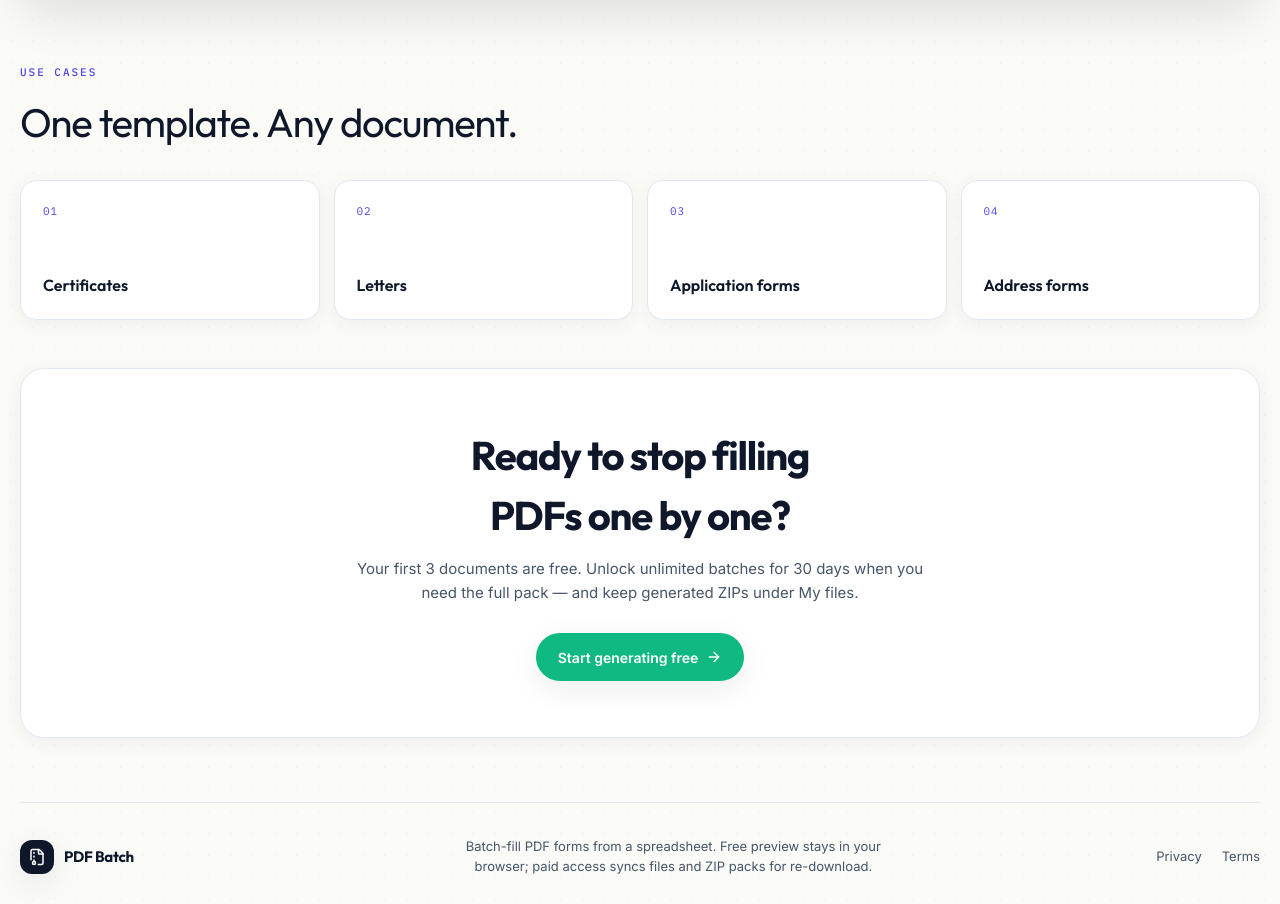
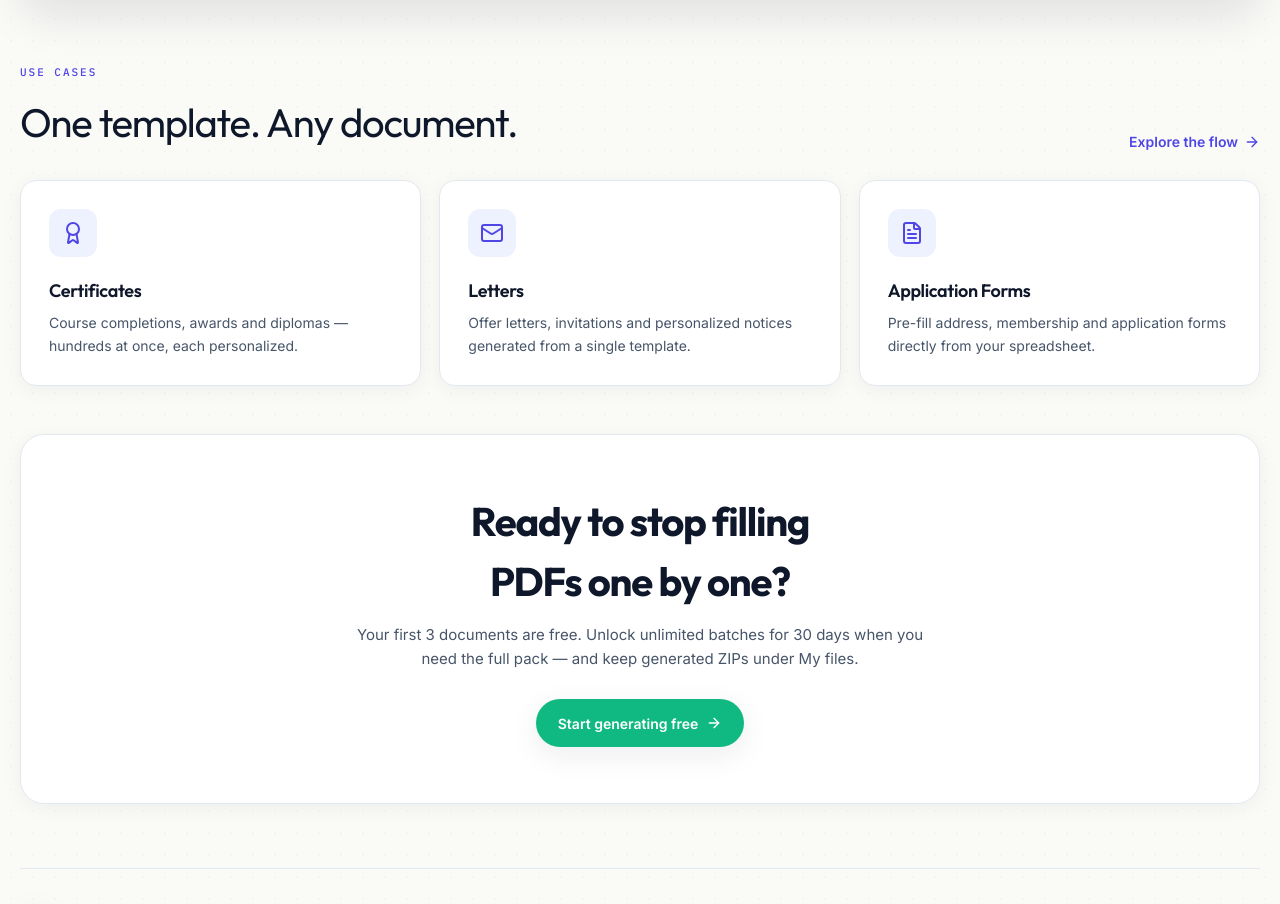
Before and after one commit to tafsir-ba/pdfexcel, a Next.js app: page / in a window 1280 px wide. Shown: the part 2060-2964 px from the top of the page. Built offline with nearby package versions, Linux system fonts and the light colour scheme.

Commit message:
Restore use-case template icons from Emergent design
Replace empty numbered cards with Award/Mail/FileText icon cards,
blurbs, and Explore the flow CTA matching the design template.

Co-authored-by: tafsir-ba <tafsir-ba@users.noreply.github.com>

```diff
--- a/app/FormBatch.tsx
+++ b/app/FormBatch.tsx
@@ -30,6 +30,7 @@ import {
   LockKeyhole,
   LogIn,
   LogOut,
+  Mail,
   RefreshCw,
   ShieldCheck,
   Square,
@@ -2166,18 +2167,36 @@ export function FormBatch({ initialPricing }: { initialPricing?: LivePricing })
             <span className="eyebrow">Use cases</span>
             <h2>One template. Any document.</h2>
           </div>
+          <button className="use-explore" type="button" onClick={scrollToTool}>
+            Explore the flow
+            <ArrowRight size={16} />
+          </button>
         </div>
         <div className="use-grid">
           {[
-            ["01", "Certificates"],
-            ["02", "Letters"],
-            ["03", "Application forms"],
-            ["04", "Address forms"],
-          ].map(([num, item]) => (
-            <div className="use-item" key={item}>
-              <span>{num}</span>
-              <strong>{item}</strong>
-            </div>
+            {
+              icon: Award,
+              title: "Certificates",
+              body: "Course completions, awards and diplomas — hundreds at once, each personalized.",
+            },
+            {
+              icon: Mail,
+              title: "Letters",
+              body: "Offer letters, invitations and personalized notices generated from a single template.",
+            },
+            {
+              icon: FileText,
+              title: "Application Forms",
+              body: "Pre-fill address, membership and application forms directly from your spreadsheet.",
+            },
+          ].map((item) => (
+            <article className="use-item" key={item.title}>
+              <span className="use-icon" aria-hidden="true">
+                <item.icon size={24} strokeWidth={2} />
+              </span>
+              <h3>{item.title}</h3>
+              <p>{item.body}</p>
+            </article>
           ))}
         </div>
       </section>
--- a/app/globals.css
+++ b/app/globals.css
@@ -1368,27 +1368,65 @@ h1, h2, h3, p { margin-top: 0; }
 .use-copy { display: flex; align-items: end; justify-content: space-between; gap: 30px; }
 .use-copy .eyebrow { color: var(--brand); }
 .use-copy h2 { max-width: 560px; margin: 10px 0 0; font-size: clamp(28px, 4vw, 40px); letter-spacing: -0.03em; }
+.use-explore {
+  display: inline-flex;
+  align-items: center;
+  gap: 6px;
+  padding: 0;
+  border: 0;
+  background: transparent;
+  color: var(--brand);
+  font: inherit;
+  font-size: 14px;
+  font-weight: 600;
+  cursor: pointer;
+  transition: color 160ms ease;
+}
+.use-explore:hover { color: var(--brand-hover); }
 .use-grid {
   margin-top: 28px;
   display: grid;
-  grid-template-columns: repeat(4, 1fr);
-  gap: 14px;
+  grid-template-columns: repeat(3, minmax(0, 1fr));
+  gap: 18px;
 }
 .use-item {
-  min-height: 140px;
-  padding: 22px;
+  padding: 28px;
   display: flex;
   flex-direction: column;
-  justify-content: space-between;
+  align-items: flex-start;
   border: 1px solid var(--line);
   border-radius: var(--radius-lg);
   background: white;
   box-shadow: var(--shadow-soft);
   transition: transform 200ms ease, box-shadow 200ms ease;
 }
-.use-item:hover { transform: translateY(-3px); box-shadow: var(--shadow-medium); }
-.use-item span { color: var(--brand); font-family: var(--font-mono); font-size: 11px; letter-spacing: 0.08em; }
-.use-item strong { font-family: var(--font-heading); font-size: 16px; font-weight: 600; }
+.use-item:hover { transform: translateY(-4px); box-shadow: var(--shadow-medium); }
+.use-icon {
+  width: 48px;
+  height: 48px;
+  display: grid;
+  place-items: center;
+  border-radius: 12px;
+  color: var(--brand);
+  background: var(--brand-soft);
+  transition: color 200ms ease, background 200ms ease;
+}
+.use-item:hover .use-icon {
+  color: white;
+  background: var(--brand);
+}
+.use-item h3 {
+  margin: 20px 0 8px;
+  font-family: var(--font-heading);
+  font-size: 18px;
+  font-weight: 600;
+}
+.use-item p {
+  margin: 0;
+  color: var(--ink-soft);
+  font-size: 14px;
+  line-height: 1.6;
+}
 
 footer {
   position: relative;
@@ -1424,7 +1462,8 @@ footer nav a:hover { color: var(--brand); }
   .how-grid { grid-template-columns: 1fr; }
   .proof-band { grid-template-columns: 1fr; gap: 24px; padding: 36px 24px; }
   .output-settings { grid-template-columns: 1fr; }
-  .use-grid { grid-template-columns: 1fr 1fr; }
+  .use-copy { flex-direction: column; align-items: flex-start; }
+  .use-grid { grid-template-columns: 1fr; }
 }
 
 @media (max-width: 640px) {
```
